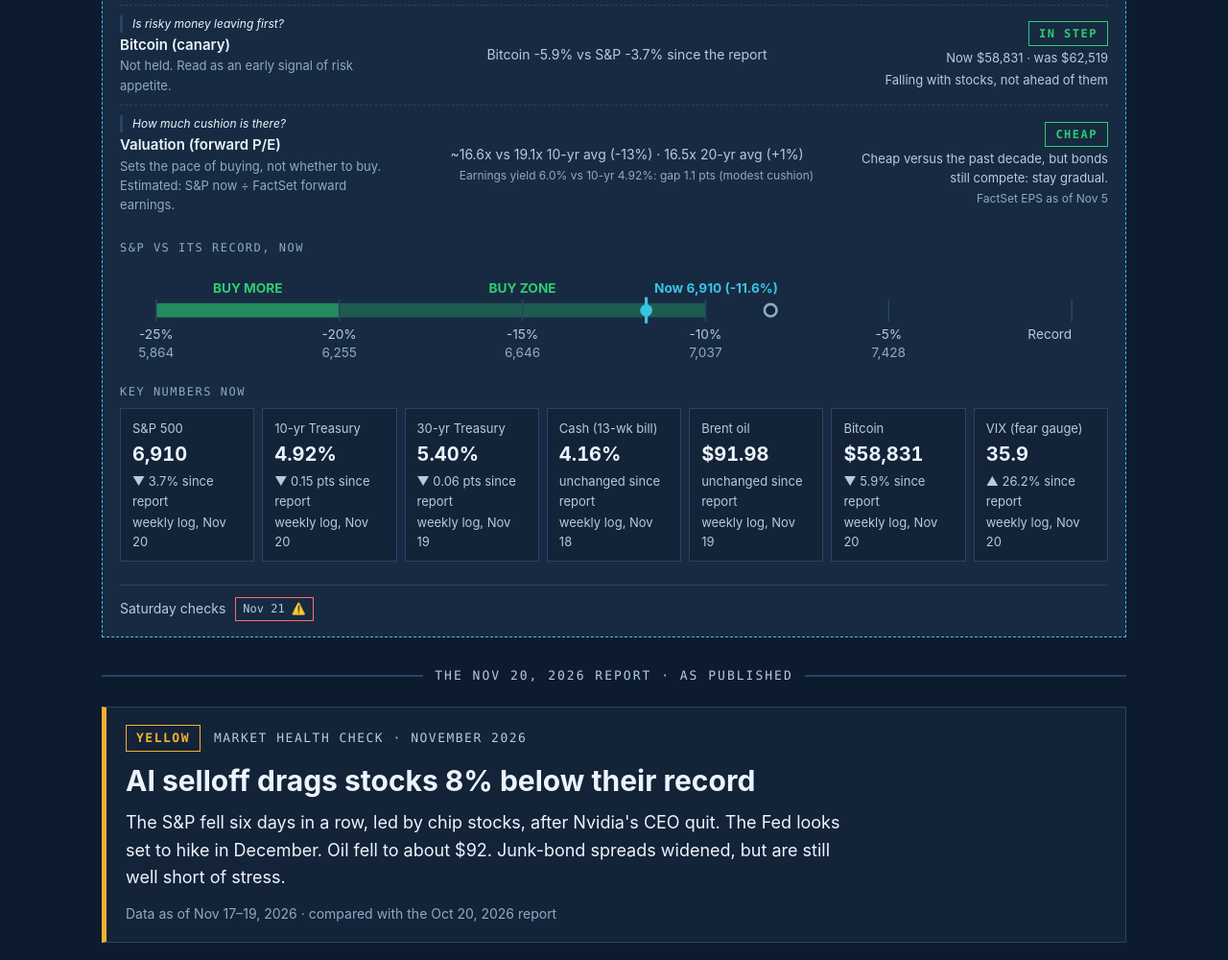
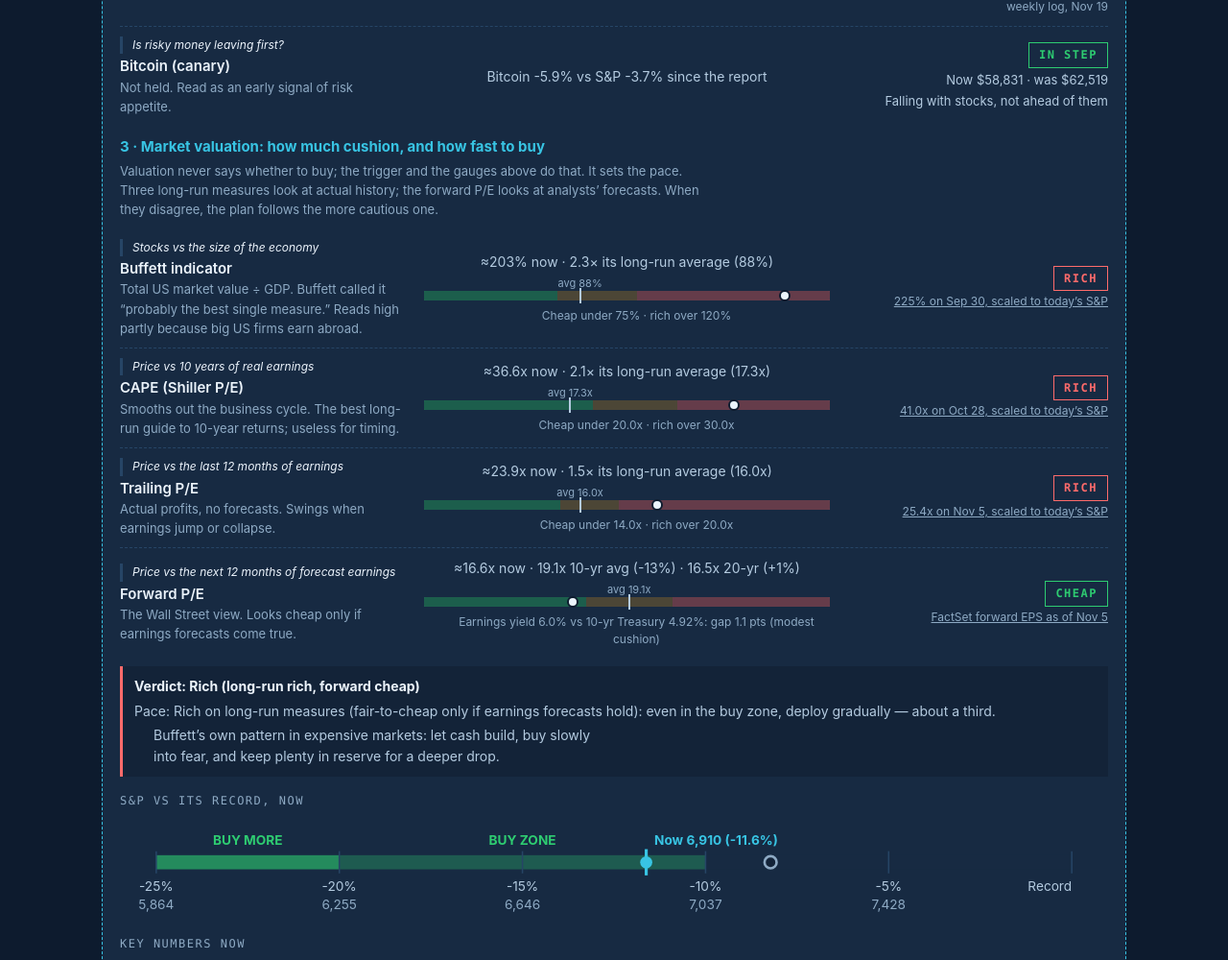
Before and after one commit to GregLobbin/gregentic, a plain HTML site: page mhc/index.html in a window 1280 px wide. Shown: the part 1800-2800 px from the top of the page at 96% size. Drawn offline with Linux system fonts and the light colour scheme; no server answers.

Commit message:
MHC: market valuation section (Buffett indicator, CAPE, trailing and forward P/E); pace follows the more cautious lens
Co-Authored-By: Claude Opus 5.5 <noreply@anthropic.com>
Claude-Session: https://claude.ai/code/session_019kswraXyuAm4y4Uw99AcBr

```diff
--- a/mhc/index.html
+++ b/mhc/index.html
@@ -195,6 +195,16 @@ a.tile:hover{background:var(--bg3)}
 .plrow .cn{font-size:14px;color:var(--dim);text-align:center;display:grid;gap:3px}
 .plrow .cn .src{font-size:12px;color:var(--muted)}
 .chip.muted{color:var(--muted)}
+.vbar{position:relative;height:10px;margin:16px 4px 4px;border-radius:3px;background:var(--bg2)}
+.vbar .vz{position:absolute;top:0;bottom:0}
+.vbar .vz.g{background:color-mix(in srgb,var(--green) 35%,transparent)}.vbar .vz.y{background:color-mix(in srgb,var(--yellow) 25%,transparent)}.vbar .vz.r{background:color-mix(in srgb,var(--red) 35%,transparent)}
+.vbar .vavg{position:absolute;top:-3px;bottom:-3px;width:2px;margin-left:-1px;background:var(--dim)}
+.vbar .vlbl{position:absolute;top:-16px;transform:translateX(-50%);font-size:11px;color:var(--muted);white-space:nowrap}
+.vbar .vnow{position:absolute;top:50%;width:12px;height:12px;margin:-6px 0 0 -6px;border-radius:50%;background:var(--text);border:2px solid var(--bg)}
+.vbar .voff{position:absolute;right:-2px;top:-16px;font-size:11px;color:var(--red);font-weight:600}
+.vverdict{margin-top:8px;padding:10px 12px;border-left:3px solid currentColor;background:var(--bg2);display:grid;gap:4px;font-size:14px;color:var(--dim)}
+.vverdict.red{border-color:var(--red)}.vverdict.yellow{border-color:var(--yellow)}.vverdict.green{border-color:var(--green)}
+.vverdict .vh{font-weight:700;color:var(--text)}
 .plintro{font-size:14px;color:var(--dim);margin:0 0 8px;max-width:72ch}
 .plkey{font-size:12px;color:var(--muted);display:flex;gap:14px;flex-wrap:wrap;margin-bottom:6px}
 .plkey i{display:inline-block;width:10px;height:10px;border-radius:50%;margin-right:5px;vertical-align:middle}
@@ -416,18 +426,42 @@ async function loadLog(){
   try{const r=await fetch('valuation.json',{cache:'no-cache'});VAL=r.ok?await r.json():null}catch(_){VAL=null}
 }
 let VAL=null;
-// Valuation: estimated forward P/E = S&P now / FactSet forward EPS; compared with FactSet averages and the 10-yr yield
+// Valuation: four lenses. Long-run (Buffett indicator, CAPE, trailing P/E) and forward P/E.
+// Each sourced reading is scaled by the S&P's move since its date. The pace follows the more cautious view.
+const LENS=[
+  {k:'buffett',nm:'Buffett indicator',q:'Stocks vs the size of the economy',ln:'Total US market value ÷ GDP. Buffett called it “probably the best single measure.” Reads high partly because big US firms earn abroad.',f:v=>Math.round(v)+'%'},
+  {k:'cape',nm:'CAPE (Shiller P/E)',q:'Price vs 10 years of real earnings',ln:'Smooths out the business cycle. The best long-run guide to 10-year returns; useless for timing.',f:v=>v.toFixed(1)+'x'},
+  {k:'trailing',nm:'Trailing P/E',q:'Price vs the last 12 months of earnings',ln:'Actual profits, no forecasts. Swings when earnings jump or collapse.',f:v=>v.toFixed(1)+'x'}];
 function valuation(){
   if(!VAL?.eps||!VAL?.avg10)return null;
   const sp=nowVal('sp500'),y=nowVal('y10');if(!sp)return null;
   const pe=sp.v/VAL.eps,vs10=(pe/VAL.avg10-1)*100,vs20=VAL.avg20?(pe/VAL.avg20-1)*100:null,ey=100/pe,gap=y?ey-y.v:null;
-  const level=vs10>10?'rich':vs10<-10?'cheap':'fair';
+  const fwd=vs10>10?'rich':vs10<-10?'cheap':'fair';
   const bond=gap==null?null:gap<1?'competitive':gap<2?'neutral':'supportive';
+  const lenses=LENS.map(L=>{const d=VAL.lenses?.[L.k];if(!d?.v||!d.price)return null;
+    const v=d.v*sp.v/d.price;return{...L,d,v,x:v/d.avg,level:v>d.rich?'rich':v<d.cheap?'cheap':'fair'}}).filter(Boolean);
+  const rank={cheap:0,fair:1,rich:2};
+  // long-run verdict: the middle reading of the three (majority), so one odd lens can't swing it
+  let longrun=null;if(lenses.length){const r=lenses.map(l=>rank[l.level]).sort((a,b)=>a-b);longrun=['cheap','fair','rich'][r[Math.floor((r.length-1)/2)]]}
+  const level=longrun&&rank[longrun]>rank[fwd]?longrun:fwd;
   let pace,cls;
-  if(level==='rich'){pace='Rich: even in the buy zone, deploy only gradually (about a third).';cls='red'}
+  if(level==='rich'){pace=longrun==='rich'&&fwd!=='rich'?'Rich on long-run measures (fair-to-cheap only if earnings forecasts hold): even in the buy zone, deploy gradually — about a third.':'Rich: even in the buy zone, deploy only gradually (about a third).';cls='red'}
   else if(level==='fair'){pace=bond==='competitive'?'Fair, but bonds compete: the slow end of Deploy — gradual.':'Fair: the normal Deploy — gradual pace.';cls='yellow'}
-  else{pace=bond==='supportive'?'Cheap with a healthy cushion over bonds: room to step up toward Deploy+.':'Cheap versus the past decade, but bonds still compete: stay gradual.';cls='green'}
-  return{pe,vs10,vs20,ey,gap,level,bond,pace,cls};
+  else{pace=bond==='supportive'?'Cheap with a healthy cushion over bonds: room to step up toward Deploy+.':'Cheap, but bonds still compete: stay gradual.';cls='green'}
+  return{pe,vs10,vs20,ey,gap,fwd,bond,lenses,longrun,level,pace,cls};
+}
+const LVL={rich:'Rich',fair:'Fair',cheap:'Cheap'},LCLS={rich:'red',fair:'yellow',cheap:'green'};
+// mini scale: cheap | fair | rich zones, a tick at the long-run average, a dot for now
+function vbar(lo,hi,cheap,rich,avg,now,fmt){
+  const W=v=>Math.max(0,Math.min(100,(v-lo)/(hi-lo)*100));
+  const b=el('div','vbar');
+  const z=(a,c,k)=>{const s=el('span','vz '+k);s.style.left=W(a)+'%';s.style.width=(W(c)-W(a))+'%';b.append(s)};
+  z(lo,cheap,'g');z(cheap,rich,'y');z(rich,hi,'r');
+  const t=el('span','vavg');t.style.left=W(avg)+'%';t.title='Long-run average '+fmt(avg);b.append(t);
+  const ta=el('span','vlbl');ta.style.left=W(avg)+'%';ta.textContent='avg '+fmt(avg);b.append(ta);
+  const d=el('span','vnow');d.style.left=W(now)+'%';d.title='Now '+fmt(now);b.append(d);
+  if(now>hi){const o=el('span','voff','→ '+fmt(now));b.append(o)}
+  return b;
 }
 function logLatest(key){for(let i=LOG.days.length-1;i>=0;i--){const v=LOG.days[i][key];if(typeof v==='number')return{v,date:LOG.days[i].date}}return null}
 function nowVal(key){
@@ -501,7 +535,7 @@ function diagnose(){
   if(br!=null)ev.push(`Brent $${br.toFixed(0)}`);
   ev.push(ur!=null?(ur>=4.5?`unemployment ${ur.toFixed(1)}%: recession signal`:`unemployment ${ur.toFixed(1)}%`):'no recession signal in the data');
   const c=canary();if(c)ev.push('canary: '+c.txt.charAt(0).toLowerCase()+c.txt.slice(1));
-  const V=valuation();if(V)ev.push(`valuation ${V.level} (~${V.pe.toFixed(1)}x vs ${VAL.avg10}x 10-yr avg; earnings yield ${V.ey.toFixed(1)}% vs 10-yr ${(V.ey-V.gap).toFixed(2)}%)`);
+  const V=valuation();if(V)ev.push(`valuation ${V.level}`+(V.longrun?` (long-run ${V.longrun}: `+V.lenses.map(l=>`${l.nm} ${l.f(l.v)}`).join(', ')+`; forward P/E ~${V.pe.toFixed(1)}x, ${V.fwd} vs ${VAL.avg10}x 10-yr avg)`:` (~${V.pe.toFixed(1)}x vs ${VAL.avg10}x 10-yr avg)`));
   const oilShock=br!=null&&((brRep&&br>=brRep*1.15)||br>=115);
   let d;
   if(hy!=null&&hy>600)d={name:'Credit crunch',sev:'red',plan:'The buy zone is on hold. Keep building dry powder until spreads stop widening; don’t catch a falling knife.'};
@@ -603,15 +637,32 @@ function renderLiveLayer(){
     const mid=el('div','cn',C?`Bitcoin ${C.bc>=0?'+':''}${C.bc.toFixed(1)}% vs S&P ${C.sc>=0?'+':''}${C.sc.toFixed(1)}% since the report`:'No reading yet');
     const st=el('div','st');if(C){st.append(el('span','chip '+C.cls,C.st==='warning'?'Warning':C.st==='watch'?'Watch':C.st==='good'?'Positive':'In step'));st.append(el('small',null,'Now $'+Math.round(C.now).toLocaleString()+' · was $'+Math.round(C.rep).toLocaleString()));st.append(el('small',null,C.txt))}
     row.append(n,mid,st);p2.append(row)}
+  g2.append(p2);box.append(g2);
   const V=valuation();
-  {const row=el('div','plrow');const n=el('div');n.append(el('div','q','How much cushion is there?'),el('div','nm','Valuation (forward P/E)'),el('div','ln','Sets the pace of buying, not whether to buy. Estimated: S&P now ÷ FactSet forward earnings.'));
-    const mid=el('div','cn');
-    if(V){mid.append(document.createTextNode(`~${V.pe.toFixed(1)}x vs ${VAL.avg10}x 10-yr avg (${V.vs10>=0?'+':''}${V.vs10.toFixed(0)}%)`+(V.vs20!=null?` · ${VAL.avg20}x 20-yr avg (${V.vs20>=0?'+':''}${V.vs20.toFixed(0)}%)`:'')));
-      mid.append(el('div','src',`Earnings yield ${V.ey.toFixed(1)}% vs 10-yr ${(V.ey-V.gap).toFixed(2)}%: gap ${V.gap.toFixed(1)} pts (${V.bond==='competitive'?'bonds compete':V.bond==='neutral'?'modest cushion':'healthy cushion'})`))}
-    else mid.textContent='No reading yet';
-    const st=el('div','st');if(V){st.append(el('span','chip '+V.cls,V.level==='rich'?'Rich':V.level==='fair'?'Fair':'Cheap'));st.append(el('small',null,V.pace));st.append(el('span','src','FactSet EPS as of '+fmtShort(VAL.asOf)))}
-    row.append(n,mid,st);p2.append(row)}
-  g2.append(p2);box.append(g2);
+  {const g3=el('div','grp');g3.append(el('div','gh','3 · Market valuation: how much cushion, and how fast to buy'),
+    el('p','gp','Valuation never says whether to buy; the trigger and the gauges above do that. It sets the pace. Three long-run measures look at actual history; the forward P/E looks at analysts’ forecasts. When they disagree, the plan follows the more cautious one.'));
+    const p3=el('div','pl');
+    if(V){V.lenses.forEach(l=>{const row=el('div','plrow');const n=el('div');n.append(el('div','q',l.q),el('div','nm',l.nm),el('div','ln',l.ln));
+      const mid=el('div','cn');mid.append(document.createTextNode(`≈${l.f(l.v)} now · ${l.x.toFixed(1)}× its long-run average (${l.f(l.d.avg)})`));
+      const hi=Math.max(l.d.rich*1.6,l.d.avg*2.6);mid.append(vbar(0,hi,l.d.cheap,l.d.rich,l.d.avg,l.v,l.f));
+      mid.append(el('div','src',`Cheap under ${l.f(l.d.cheap)} · rich over ${l.f(l.d.rich)}`));
+      const st=el('div','st');st.append(el('span','chip '+LCLS[l.level],LVL[l.level]));
+      const a=el('a','src',`${l.f(l.d.v)} on ${fmtShort(l.d.asOf)}, scaled to today’s S&P`);a.href=l.d.url;a.target='_blank';a.rel='noopener';a.title=l.d.source;st.append(a);
+      row.append(n,mid,st);p3.append(row)});
+      {const row=el('div','plrow');const n=el('div');n.append(el('div','q','Price vs the next 12 months of forecast earnings'),el('div','nm','Forward P/E'),el('div','ln','The Wall Street view. Looks cheap only if earnings forecasts come true.'));
+        const mid=el('div','cn');mid.append(document.createTextNode(`≈${V.pe.toFixed(1)}x now · ${VAL.avg10}x 10-yr avg (${V.vs10>=0?'+':''}${V.vs10.toFixed(0)}%)`+(V.vs20!=null?` · ${VAL.avg20}x 20-yr (${V.vs20>=0?'+':''}${V.vs20.toFixed(0)}%)`:'')));
+        mid.append(vbar(10,28,VAL.avg10*0.9,VAL.avg10*1.1,VAL.avg10,V.pe,v=>v.toFixed(1)+'x'));
+        if(V.gap!=null)mid.append(el('div','src',`Earnings yield ${V.ey.toFixed(1)}% vs 10-yr Treasury ${(V.ey-V.gap).toFixed(2)}%: gap ${V.gap.toFixed(1)} pts (${V.bond==='competitive'?'bonds compete':V.bond==='neutral'?'modest cushion':'healthy cushion'})`));
+        const st=el('div','st');st.append(el('span','chip '+LCLS[V.fwd],LVL[V.fwd]));
+        const a=el('a','src','FactSet forward EPS as of '+fmtShort(VAL.asOf));a.href=VAL.url;a.target='_blank';a.rel='noopener';st.append(a);
+        row.append(n,mid,st);p3.append(row)}
+      const vd=el('div','vverdict '+V.cls);
+      vd.append(el('div','vh','Verdict: '+LVL[V.level]+(V.longrun&&V.longrun!==V.fwd?` (long-run ${LVL[V.longrun].toLowerCase()}, forward ${LVL[V.fwd].toLowerCase()})`:'')));
+      vd.append(el('div',null,'Pace: '+V.pace));
+      if(V.longrun==='rich')vd.append(el('div','src','Buffett’s own pattern in expensive markets: let cash build, buy slowly into fear, and keep plenty in reserve for a deeper drop.'));
+      p3.append(vd);
+    }else p3.append(el('div','src','No valuation reading yet.'));
+    g3.append(p3);box.append(g3)}
   // weekly check strip
   const wsBox=document.getElementById('wkstrip');if(wsBox){wsBox.replaceChildren();
   if(LOG.status.length){const w=el('div','wk');w.append(el('span','lk','Saturday checks'));const dots=el('div','dots');
--- a/mhc/valuation.json
+++ b/mhc/valuation.json
@@ -9,5 +9,13 @@
  "avg20": 16.5,
  "avg25": 16.4,
  "source": "FactSet Earnings Insight, Nov 6, 2026",
- "url": "https://advantage.factset.com/hubfs/Website/Resources%20Section/Research%20Desk/Earnings%20Insight/EarningsInsight_110626.pdf"
+ "url": "https://insight.factset.com/lowest-forward-12-month-p/e-ratio-for-the-sp-500-in-more-than-3-years",
+ "lenses": {
+  "buffett": {"v": 225, "asOf": "2026-09-30", "price": 7651.54, "avg": 88, "cheap": 75, "rich": 120, "unit": "%",
+   "source": "Statista (Q3 2026 reading); bands are Buffett's own: 75–90% reasonable, over 120% overvalued", "url": "https://www.statista.com/chart/21972/market-capitalization-to-gdp-ratio/"},
+  "cape": {"v": 41.04, "asOf": "2026-10-28", "price": 7743.98, "avg": 17.3, "cheap": 20, "rich": 30, "unit": "x",
+   "source": "Shiller data via Motley Fool (Oct 28 close); long-run average since 1871", "url": "https://www.mitrade.com/insights/news/live-news/article-8-2221560-20261102"},
+  "trailing": {"v": 25.4, "asOf": "2026-11-05", "price": 7353.73, "avg": 16, "cheap": 14, "rich": 20, "unit": "x",
+   "source": "FactSet (Nov 6 update), long-run average about 16x", "url": "https://www.heygotrade.com/en/news/sp-500-forward-pe-ratio-three-year-low/"}
+ }
 }
```
